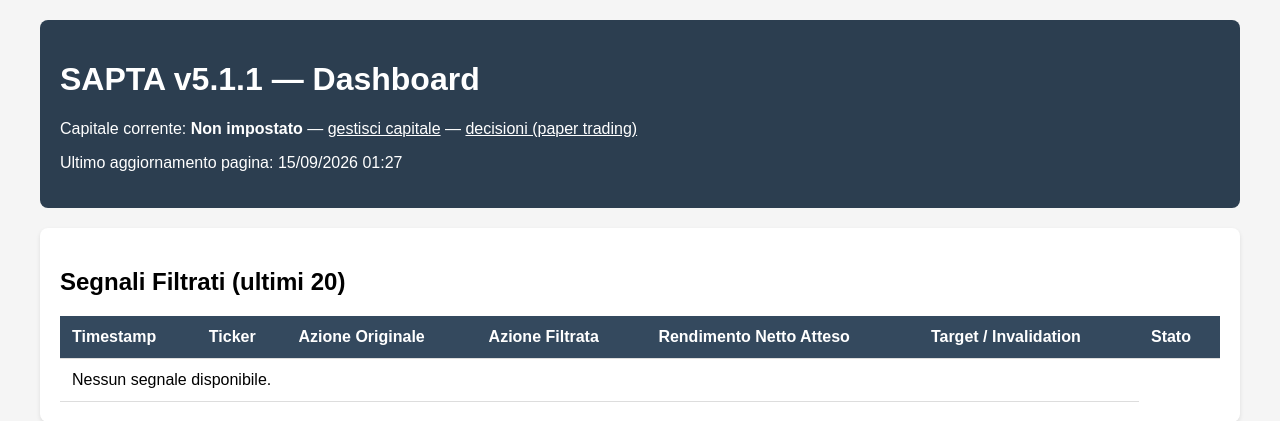
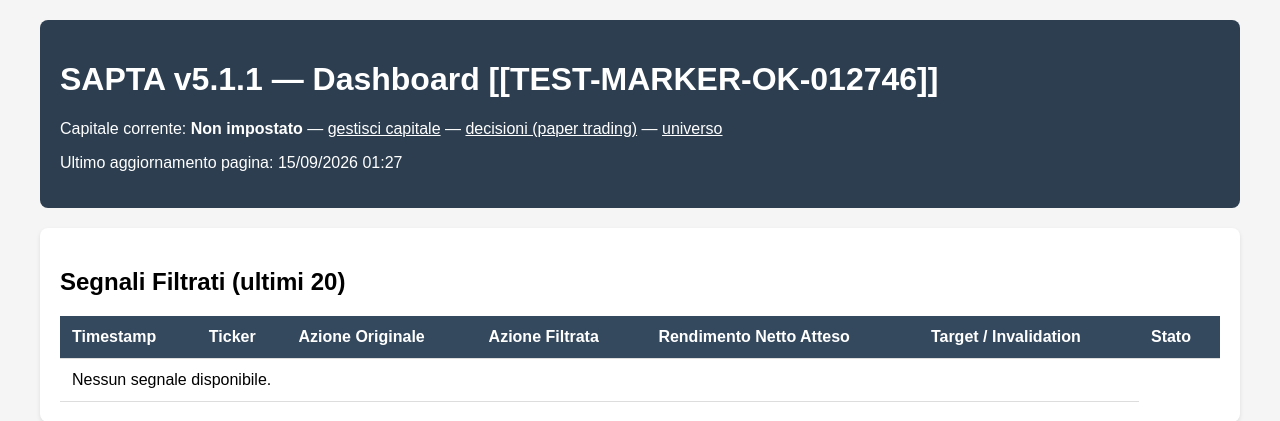
Before and after one commit to AlexPj72/SAPTA, a PHP site: page / in a window 1280 px wide. Shown: the top 421 px of the page. Run offline with PHP 8.4, Linux system fonts and the light colour scheme; data that the repository does not hold is empty.

Commit message:
Add files via upload

```diff
--- a/dashboard/index.php
+++ b/dashboard/index.php
@@ -33,12 +33,13 @@ $current_capital = $capital_history[0]['capital_eur'] ?? null;
 </head>
 <body>
     <header>
-        <h1>SAPTA v5.1.1 — Dashboard</h1>
+        <h1>SAPTA v5.1.1 — Dashboard [[TEST-MARKER-OK-<?= date('His') ?>]]</h1>
         <p>
             Capitale corrente:
             <strong><?= $current_capital !== null ? '€' . number_format($current_capital, 2) : 'Non impostato' ?></strong>
             — <a href="capital.php" style="color:#fff;">gestisci capitale</a>
             — <a href="decisions.php" style="color:#fff;">decisioni (paper trading)</a>
+            — <a href="universo.php" style="color:#fff;">universo</a>
         </p>
         <p>Ultimo aggiornamento pagina: <?= date('d/m/Y H:i') ?></p>
     </header>
```
